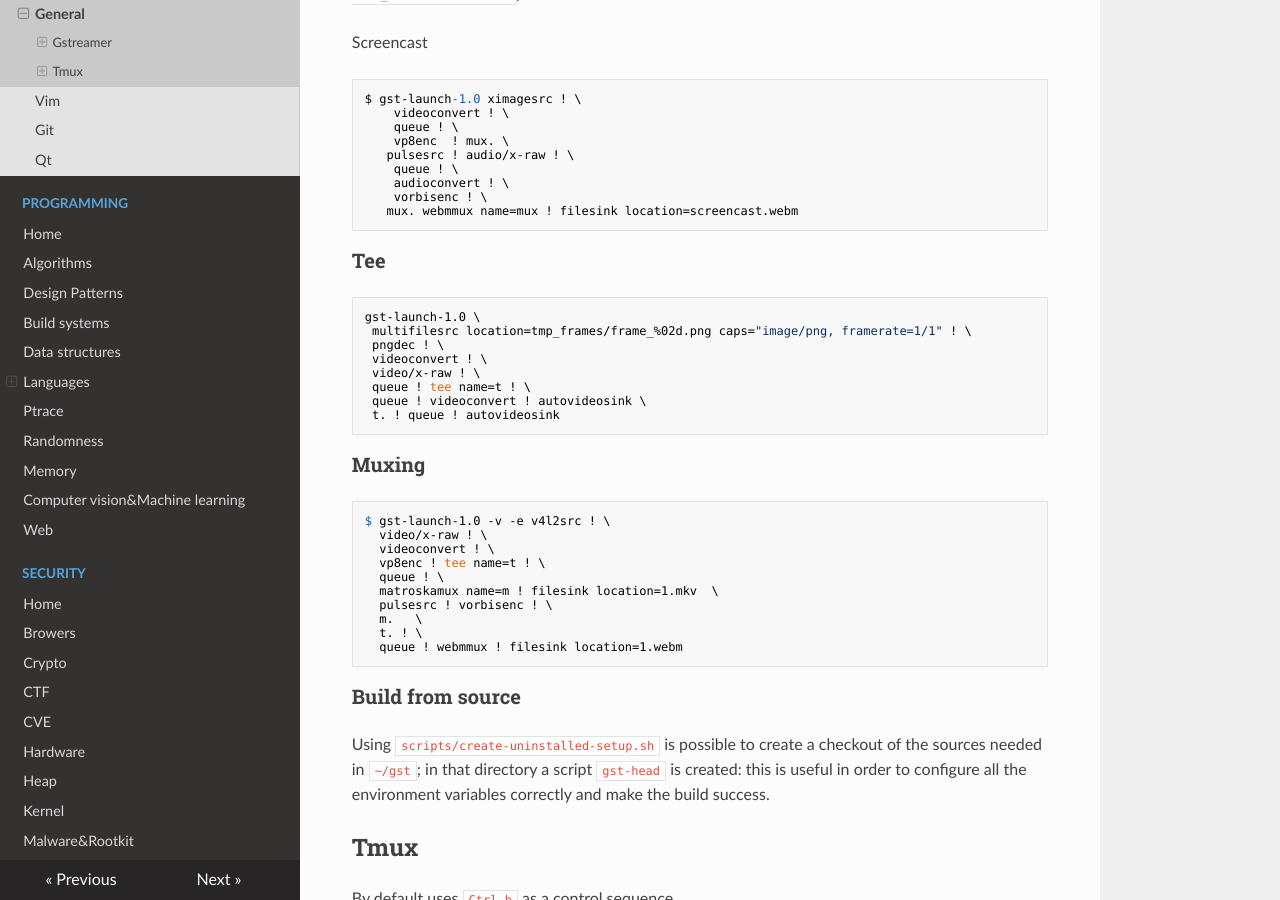
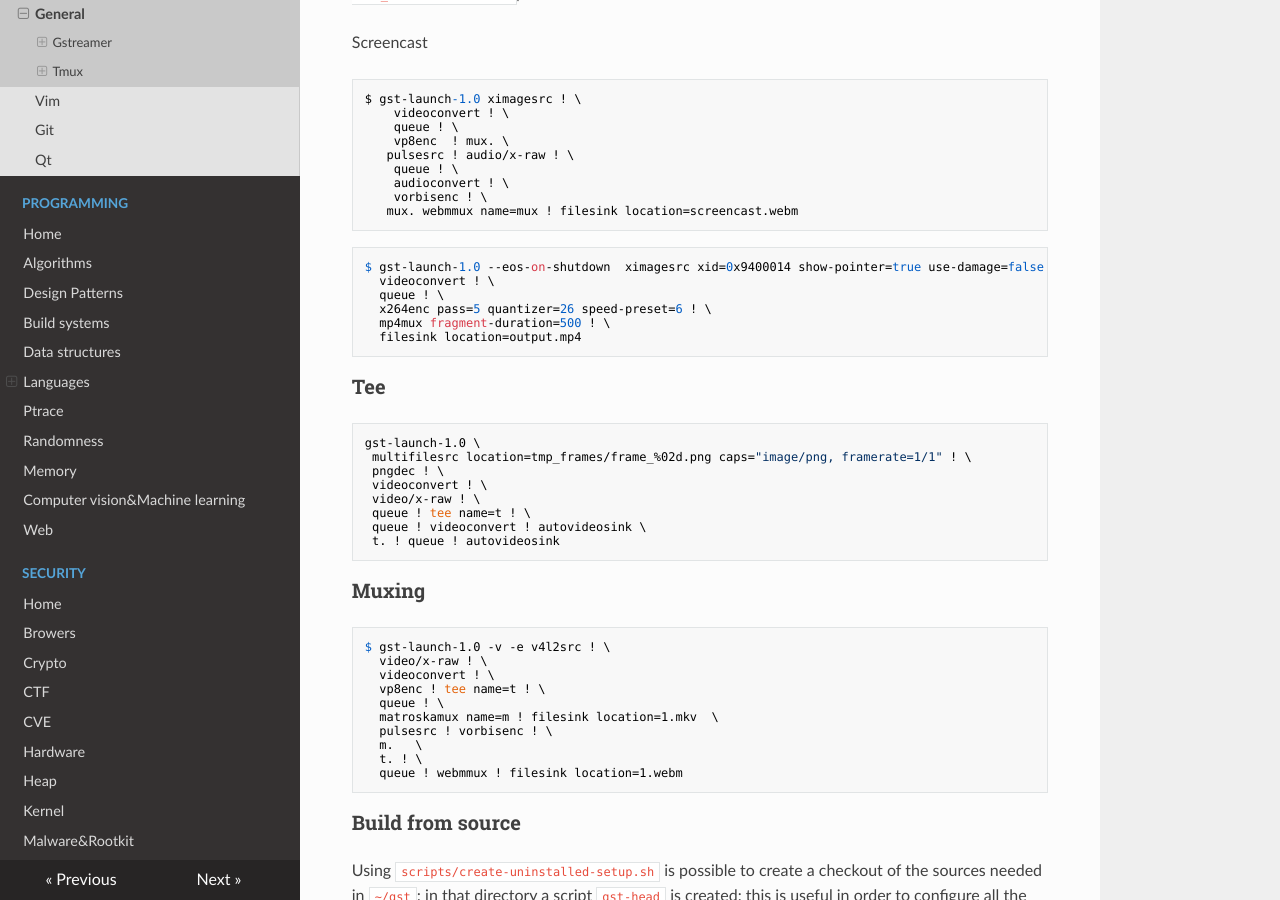
Before and after one commit to gipi/low-level, an MkDocs documentation site: the page built from docs/applications/index.md, in a window 1280 px wide and 900 px high, scrolled down 3862 px. Built offline with MkDocs 1.6.1, drawn with Linux system fonts in a browser that asks for light colours; nearby versions of some CDN libraries; old or Windows-style settings are respelled for this version of MkDocs.

Commit message:
Update index.md

````diff
--- a/docs/applications/index.md
+++ b/docs/applications/index.md
@@ -217,6 +217,14 @@ $ gst-launch-1.0 ximagesrc ! \
     vorbisenc ! \
    mux. webmmux name=mux ! filesink location=screencast.webm
 ```
+```
+$ gst-launch-1.0 --eos-on-shutdown  ximagesrc xid=0x9400014 show-pointer=true use-damage=false  ! \
+  videoconvert ! \
+  queue ! \
+  x264enc pass=5 quantizer=26 speed-preset=6 ! \
+  mp4mux fragment-duration=500 ! \
+  filesink location=output.mp4
+```
 
 ### Tee
 
````
